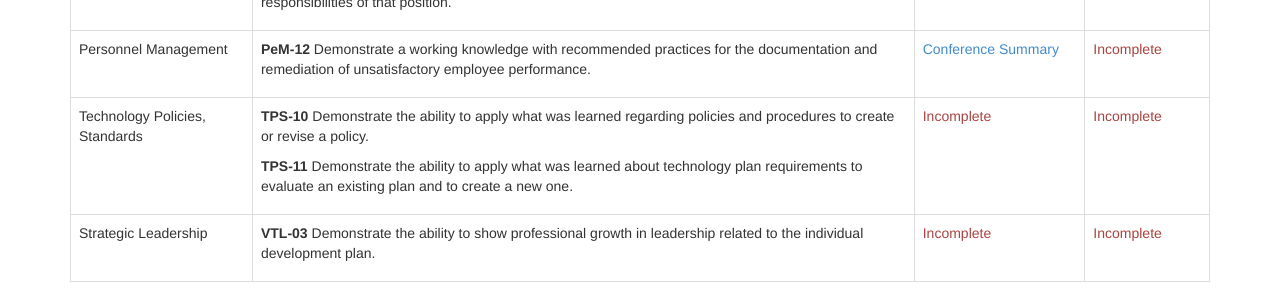
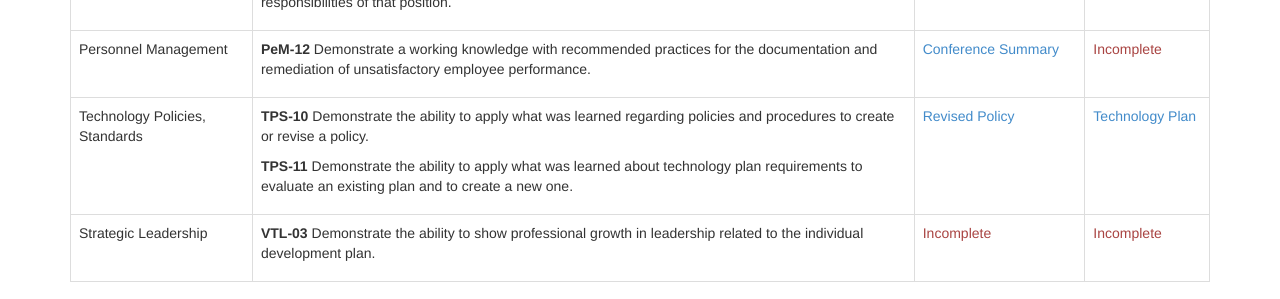
Before and after one commit to shanepinnell/shanepinnell.github.io, a Jekyll site: the page built from cto_mentor/index.html, in a window 1280 px wide. Shown: the part 1304-1603 px from the top of the page. Built offline with Jekyll 4.4.1, drawn with Linux system fonts in a browser that asks for light colours; nearby versions of some CDN libraries; library files that are not in the unit come from our copies.

Commit message:
updated portfolio

```diff
--- a/cto_mentor/index.html
+++ b/cto_mentor/index.html
@@ -191,10 +191,10 @@ title: Shane Pinnell CTO Portfolio
 						<p><strong>TPS-11</strong> Demonstrate the ability to apply what was learned about technology plan requirements to evaluate an existing plan and to create a new one.</p>
 					</td>
 					<td>
-						<p class="text-danger">Incomplete</p>
+						<p><a href="https://docs.google.com/document/d/1RI_b_twdiPsnGfC0RREz6KUox-keos4v6r3LeZeWNMQ/edit?usp=sharing" target="_blank">Revised Policy</p>
 					</td>
 					<td>
-						<p class="text-danger">Incomplete</p>
+						<p><a href="https://docs.google.com/document/d/181ZVRO8SkEukBWTYkgaXcanCAK8ETvs3kCiEbE8sp-s/edit?usp=sharing" target="_blank">Technology Plan</a></p>
 					</td>
 				</tr>
 
```
